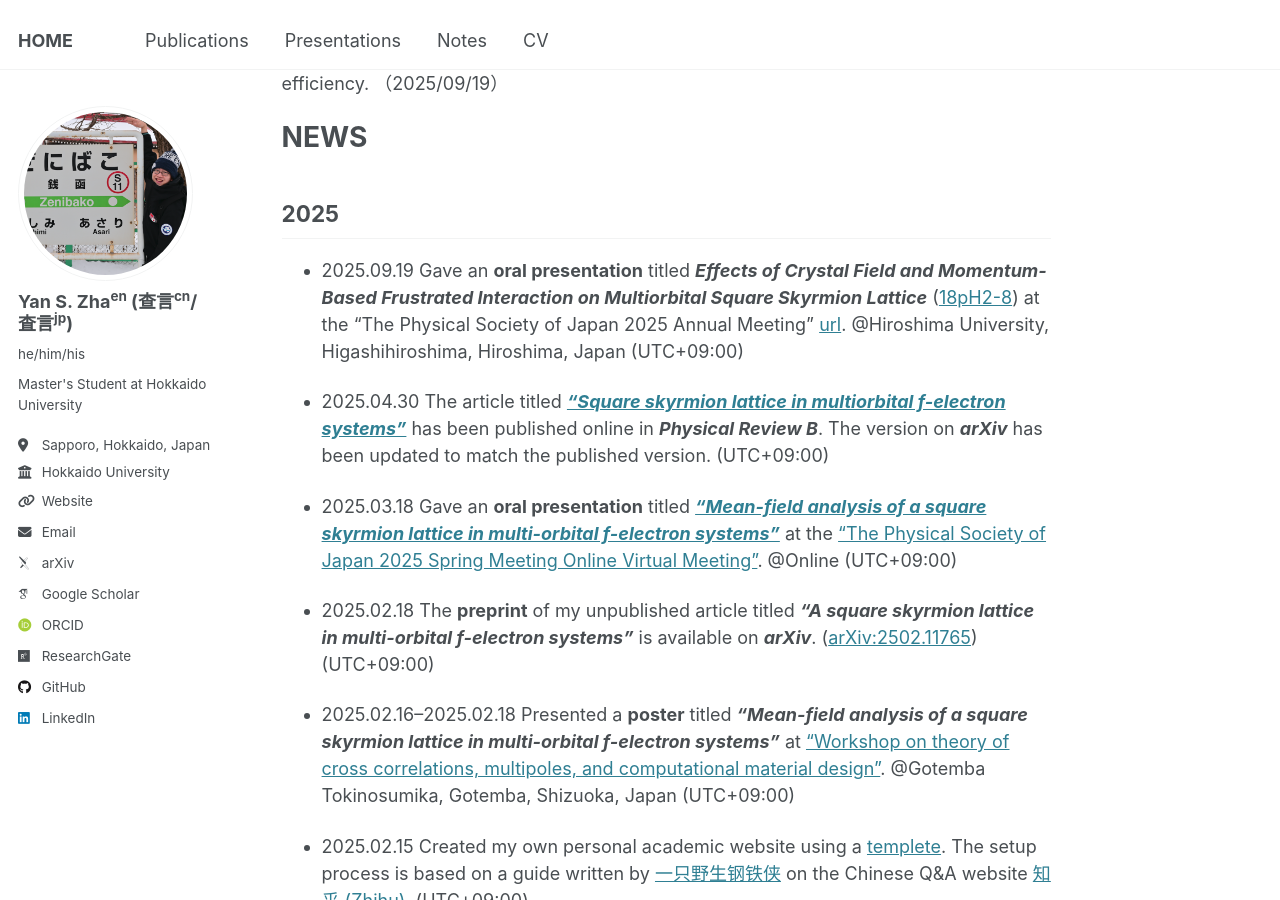
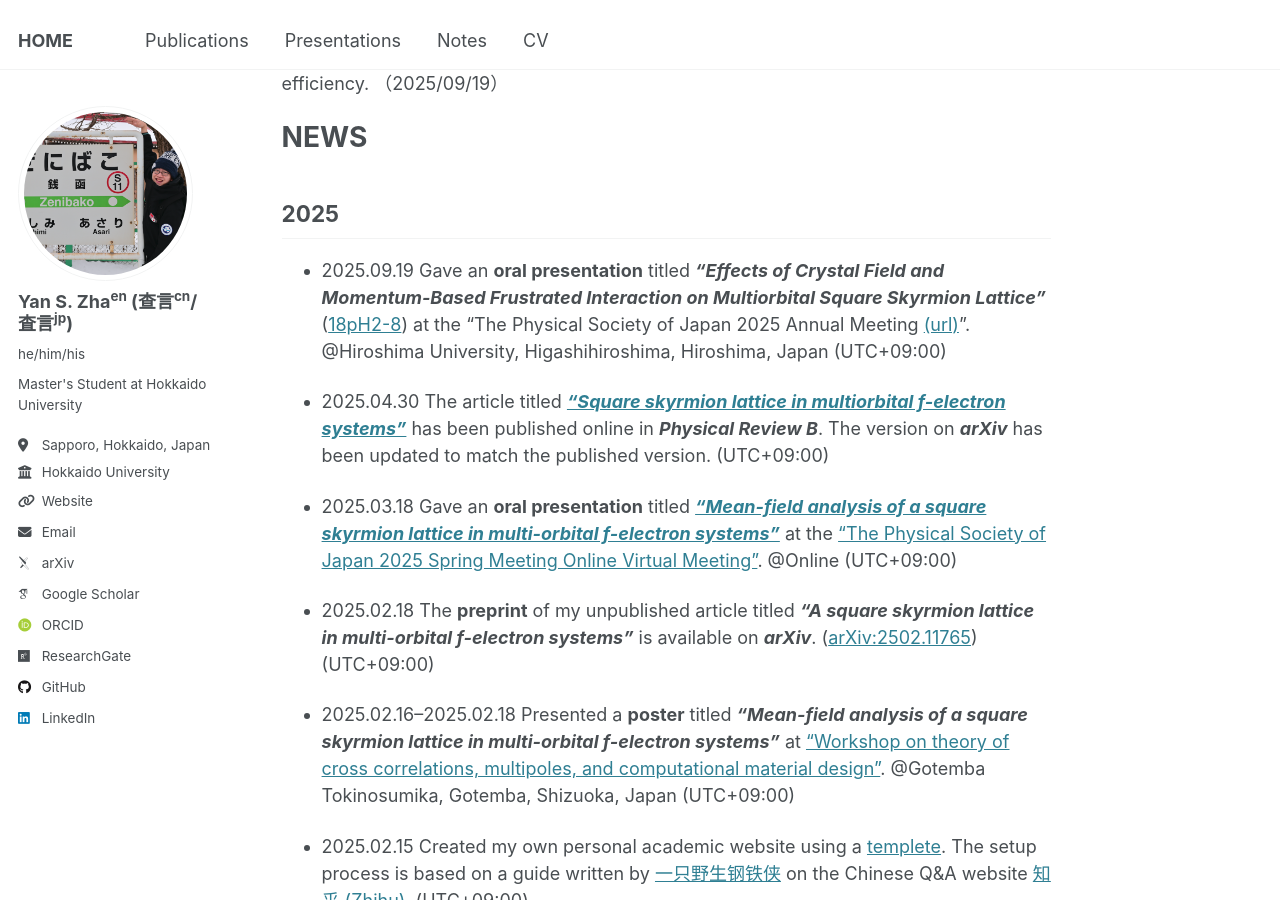
Before and after one commit to yzhacn/yzhacn.github.io, a Jekyll site: the page built from _pages/about.md, in a window 1280 px wide and 900 px high, scrolled down 634 px. Built offline with Jekyll 4.4.1, drawn with Linux system fonts in a browser that asks for light colours; some web fonts are replaced.

```diff
--- a/_pages/about.md
+++ b/_pages/about.md
@@ -24,7 +24,7 @@ NEWS
 ======
 
 ## 2025
-* 2025.09.19 Gave an **oral presentation** titled ***Effects of Crystal Field and Momentum-Based Frustrated Interaction on Multiorbital Square Skyrmion Lattice*** ([18pH2-8](https://onsite.gakkai-web.net/jps/jps_search/2025au/data2/html/program08.html#j19aSK314)) at the "The Physical Society of Japan 2025 Annual Meeting" [url](https://www.jps.or.jp/english/). @Hiroshima University, Higashihiroshima, Hiroshima, Japan (UTC+09:00)
+* 2025.09.19 Gave an **oral presentation** titled ***"Effects of Crystal Field and Momentum-Based Frustrated Interaction on Multiorbital Square Skyrmion Lattice"*** ([18pH2-8](https://onsite.gakkai-web.net/jps/jps_search/2025au/data2/html/program08.html#j19aSK314)) at the "The Physical Society of Japan 2025 Annual Meeting [(url)](https://www.jps.or.jp/english/)". @Hiroshima University, Higashihiroshima, Hiroshima, Japan (UTC+09:00)
 
 
 * 2025.04.30 The article titled ***["Square skyrmion lattice in multiorbital f-electron systems"](https://journals.aps.org/prb/abstract/10.1103/PhysRevB.111.165155)*** has been published online in ***Physical Review B***. The version on ***arXiv*** has been updated to match the published version. (UTC+09:00)
```
